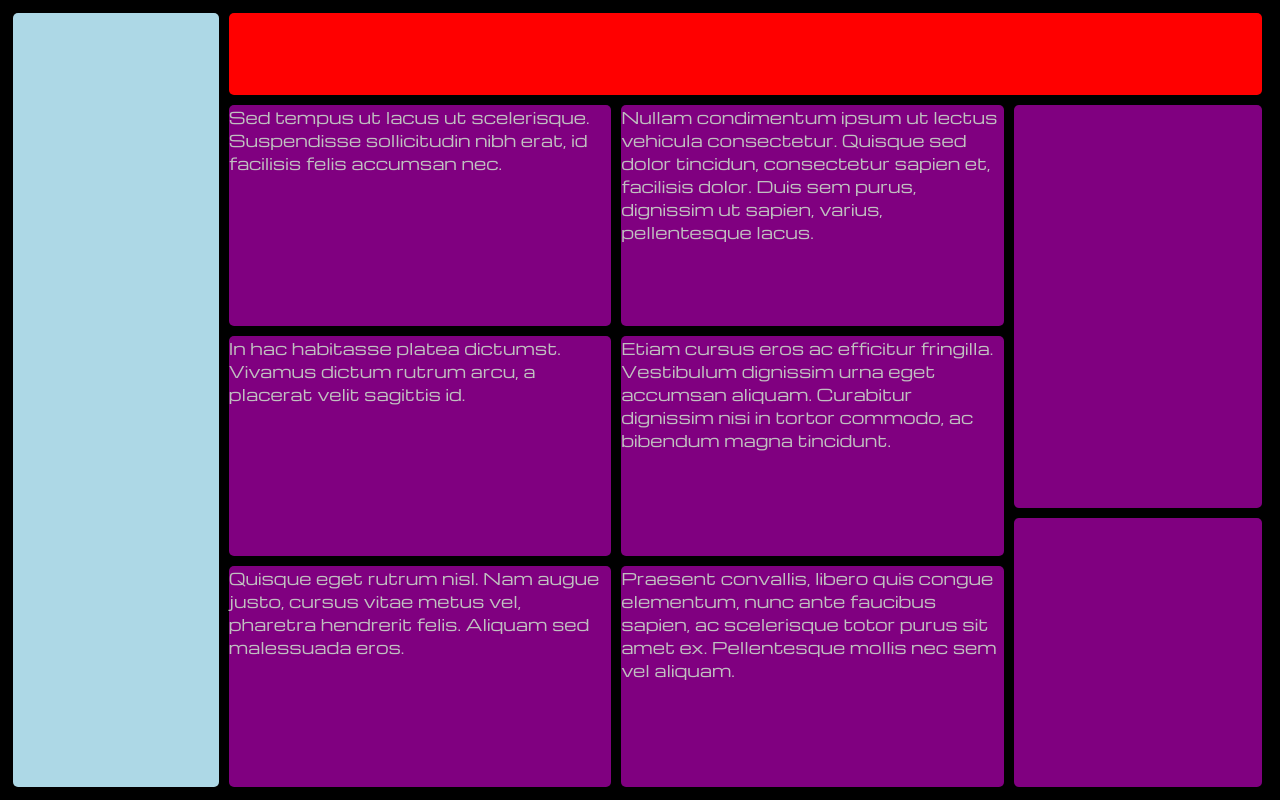
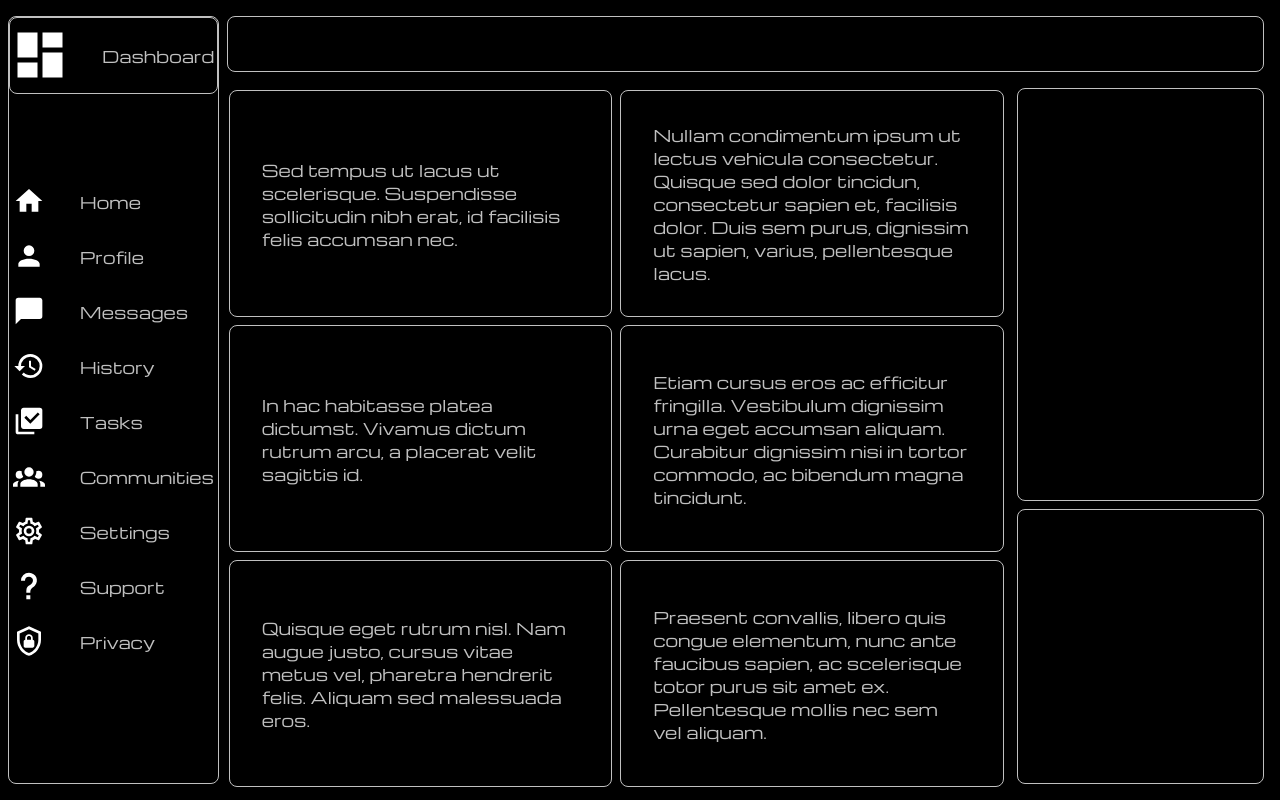
Before and after one commit to ch627110/Admin-Dashboard, a plain HTML site: page index.html in a window 1280 px wide. Drawn offline with nearby package versions, Linux system fonts and the light colour scheme.

Commit message:
Add icons and fix layout

```diff
--- a/index.html
+++ b/index.html
@@ -3,9 +3,7 @@
     <head>
         <meta charset="UTF-8">
         <meta name="viewport" content="width=device-width, initial-scale=1.0">
-
         <title>Admin Dashboard</title>
-
         <link rel="stylesheet" href="styles.css">
         <link rel="preconnect" href="https://fonts.googleapis.com">
         <link rel="preconnect" href="https://fonts.gstatic.com" crossorigin>
@@ -13,47 +11,103 @@
     </head>
     <body>
         <div id="sidebar">
+            <div id="logo">
+                <img src="icons/view-dashboard.svg">
+                <p>Dashboard</p>
+            </div>
+            <div id="sidebar-options">
+                <div id="home">
+                    <img src="icons/home.svg">
+                    <p>Home</p>
+                </div>
+                <div id="profile">
+                    <img src="icons/account.svg">
+                    <p>Profile</p>
+                </div>
+                <div id="messages">
+                    <img src="icons/message.svg">
+                    <p>Messages</p>
+                </div>
+                <div id="history">
+                    <img src="icons/history.svg">
+                    <p>History</p>
+                </div>
+                <div id="tasks">
+                    <img src="icons/checkbox-multiple-marked.svg">
+                    <p>Tasks</p>
+                </div>
+                <div id="communities">
+                    <img src="icons/account-group.svg">
+                    <p>Communities</p>
+                </div>
+                <div id="settings">
+                    <img src="icons/cog-outline.svg">
+                    <p>Settings</p>
+                </div>
+                <div id="support">
+                    <img src="icons/help.svg">
+                    <p>Support</p>
+                </div>
+                <div id="privacy">
+                    <img src="icons/shield-lock-outline.svg">
+                    <p>Privacy</p>
+                </div>
+            </div>
+        </div>
+        <div id="header">
+            <div id="top-row">
 
             </div>
-        <div id="header">
+            <div id="bottom-row">
 
+            </div>
         </div>
         <div id="main-content">
             <div id="projects">
                 <div id="super-cool">
+                    <p>
                         Sed tempus ut lacus ut scelerisque. Suspendisse sollicitudin
                         nibh erat, id facilisis felis accumsan nec.
+                    </p>
                 </div>
                 <div id="less-cool">
+                    <p>
                         Nullam condimentum ipsum ut lectus vehicula consectetur.
                         Quisque sed dolor tincidun, consectetur sapien et, facilisis
                         dolor. Duis sem purus, dignissim ut sapien, varius, pellentesque
                         lacus.
+                    </p>
                 </div>
                 <div id="impossible">
+                    <p>
                         In hac habitasse platea dictumst. Vivamus dictum rutrum arcu,
                         a placerat velit sagittis id.
+                    </p>
                 </div>
                 <div id="easy-peasy">
+                    <p>
                         Etiam cursus eros ac efficitur fringilla. Vestibulum dignissim
                         urna eget accumsan aliquam. Curabitur dignissim nisi in tortor
                         commodo, ac bibendum magna tincidunt.
+                    </p>
                 </div>
                 <div id="ad-blocker">
+                    <p>
                         Quisque eget rutrum nisl. Nam augue justo, cursus vitae metus
                         vel, pharetra hendrerit felis. Aliquam sed malessuada eros.
+                    </p>
                 </div>
                 <div id="money-maker">
+                    <p>
                         Praesent convallis, libero quis congue elementum, nunc ante
                         faucibus sapien, ac scelerisque totor purus sit amet ex.
                         Pellentesque mollis nec sem vel aliquam.
+                    </p>
                 </div>
             </div>
             <div id="announcements-trending">
-                <div id="announcements">
-                </div>
-                <div id="trending">
-                </div>
+                <div id="announcements"></div>
+                <div id="trending"></div>
             </div>
         </div>
     </body>
--- a/styles.css
+++ b/styles.css
@@ -2,61 +2,112 @@
     font-family: "Michroma", sans-serif;
     font-weight: 400;
     font-style: normal;
-
     color: silver;
 }
 
+body,
+#sidebar,
+#logo,
+#sidebar-options,
+#sidebar-options > div,
+#header,
+#main-content,
+#projects,
+#announcements-trending {
+    display:grid;
+}
+
 body {
-    display: grid;
     grid-template: 1fr 8fr / 1fr 5fr;
     height: 98vh;
-
     background-color: black;
 }
 
 #sidebar {
-    background-color: lightblue;
     grid-column: 1 / 2;
     grid-row: 1 / 3;
-    margin: 5px 0px 5px 5px;
+    grid-template: 1fr 9fr / 1fr;
+    border: 1px solid silver;
+    border-radius: 0.5em;
+    margin: 0.5em 0em;
+}
 
-    border-radius: 5px;
+#logo {
+    grid-template: 1fr / 0.5fr 1fr;
+    align-items: center;
+    border: 1px solid;
+    border-radius: 0.5em;
+}
+
+#logo img {
+    filter: invert();
+    width: 60px;
+    justify-self: end;
+}
+
+#logo p {
+    margin-left: 2em;
+}
+
+#sidebar-options {
+    grid-template: repeat(9, 0fr) / 1fr;
+    margin: 5em 0em;
+    justify-self: center;
+
+    height: fit-content;
+
+    align-self: start;
+}
+
+#sidebar-options > div {
+    grid-template: 1fr / 1fr 2fr;
+    align-items: center;
+}
+
+#sidebar-options img {
+    filter: invert();
+    width: 2em;
+    justify-self: start;
 }
 
 #header {
-    background-color: red;
+    border: 1px solid silver;
     grid-column: 2 / 3;
-    border-radius: 5px;
-    margin: 5px 10px 0px 10px;
+    border-radius: 0.5em;
+    margin: 0.5em 0.5em;
+
+    grid-template: 1fr 1fr / repeat(5, 1fr);
 }
 
 #main-content {
-    display: grid;
     grid-template-columns: 3fr 1fr;
 }
 
 #projects {
-    display: grid;
     grid-template: 1fr 1fr 1fr / 1fr 1fr;
     grid-column: 1 / 1;
-    gap: 10px;
+    gap: 0.5em;
     margin: 10px 5px 5px 10px;
 }
 
 #projects div {
-    background-color: purple;
-    border-radius: 5px;
+    border: 1px solid silver;
+    border-radius: 0.5em;
+    place-content: center;
+}
+
+#projects p {
+    margin: 2em;
 }
 
 #announcements-trending {
-    display: grid;
     grid-template: 1.5fr 1fr / 1fr;
     grid-column: 2 / 2;
-    gap: 10px;
-    margin: 10px 10px 5px 5px;
+    gap: 0.5em;
+    margin: 0.5em 0.5em;
 }
 
 #announcements-trending div {
-    background-color: purple;
-    border-radius: 5px;
+    border: 1px solid silver;
+    border-radius: 0.5em;
 }
```
Also changed, not shown: icons/account-group.svg (added), icons/account.svg (added), icons/checkbox-multiple-marked.svg (added), icons/cog-outline.svg (added), icons/help.svg (added), icons/history.svg (added), icons/home.svg (added), icons/message.svg (added), icons/shield-lock-outline.svg (added), icons/view-dashboard.svg (added). Lines whose indentation alone changed are shown as unchanged.
